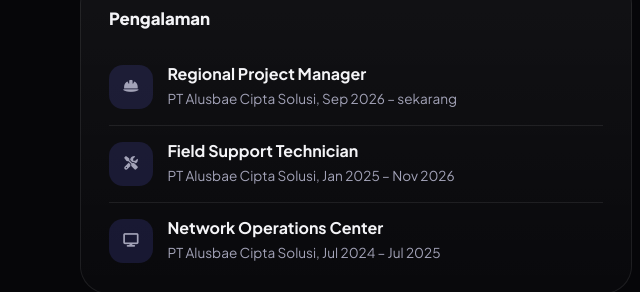
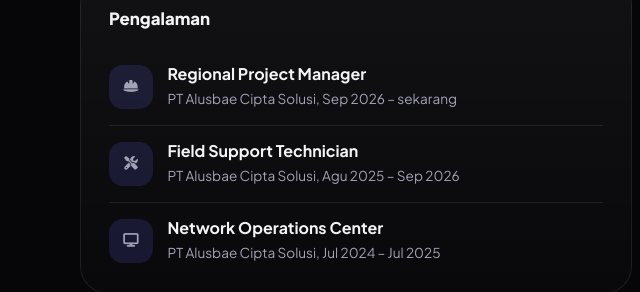
Before and after one commit to ryyzxy/Portofolio-Rizky, a plain HTML site: page index.html in a window 1280 px wide. Shown: the part 2016-2308 px from the top of the page, 0-640 px from the left. Drawn offline with Linux system fonts and the light colour scheme.

Commit message:
Update index.html

```diff
--- a/index.html
+++ b/index.html
@@ -208,7 +208,7 @@
               </li>
               <li>
                 <span class="card-icon"><i class="fa-solid fa-screwdriver-wrench" aria-hidden="true"></i></span>
-                <div><strong>Field Support Technician</strong><span>PT Alusbae Cipta Solusi, Jan 2025 – Nov 2026</span></div>
+                <div><strong>Field Support Technician</strong><span>PT Alusbae Cipta Solusi, Agu 2025 – Sep 2026</span></div>
               </li>
               <li>
                 <span class="card-icon"><i class="fa-solid fa-display" aria-hidden="true"></i></span>
```
